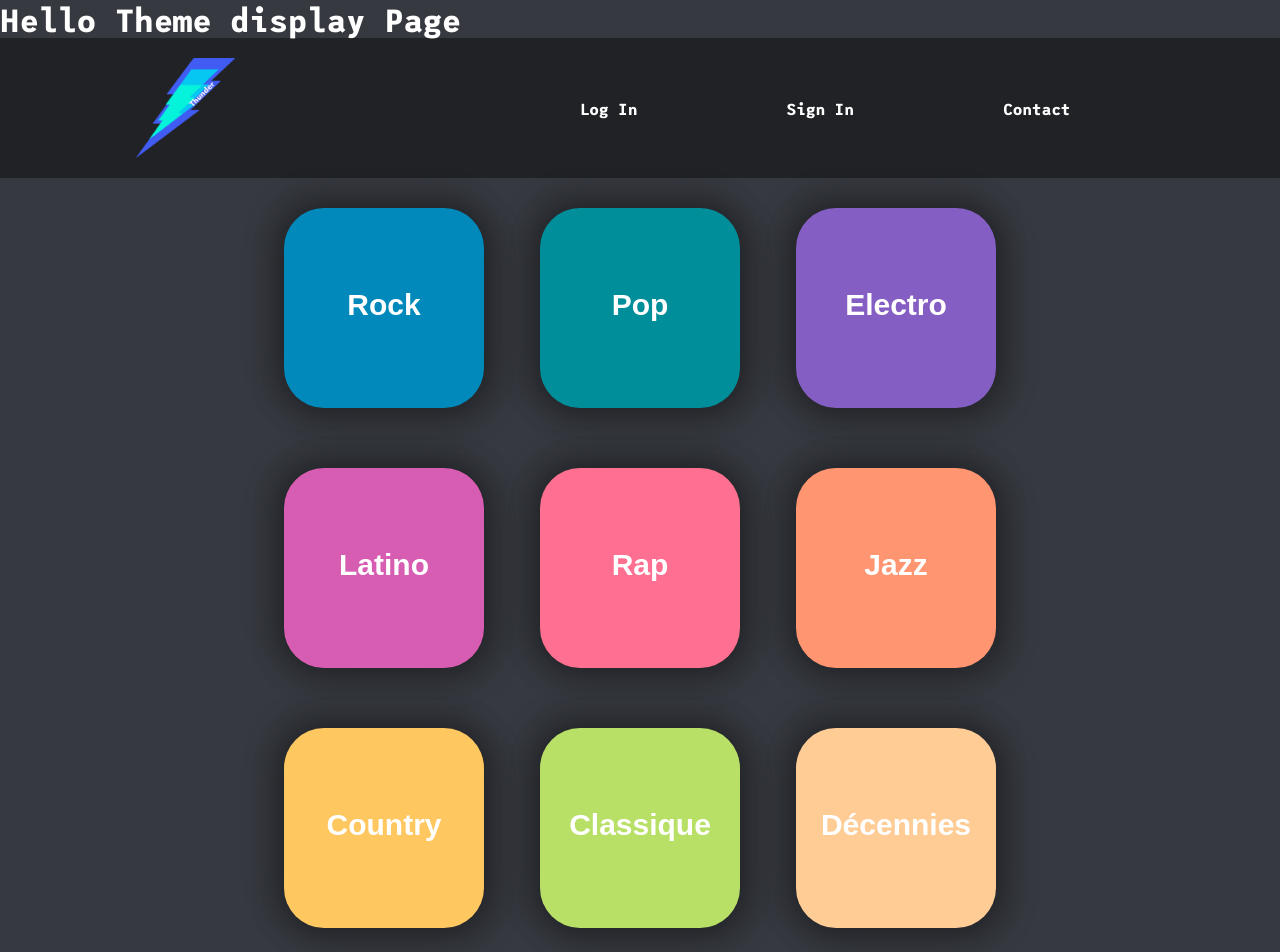
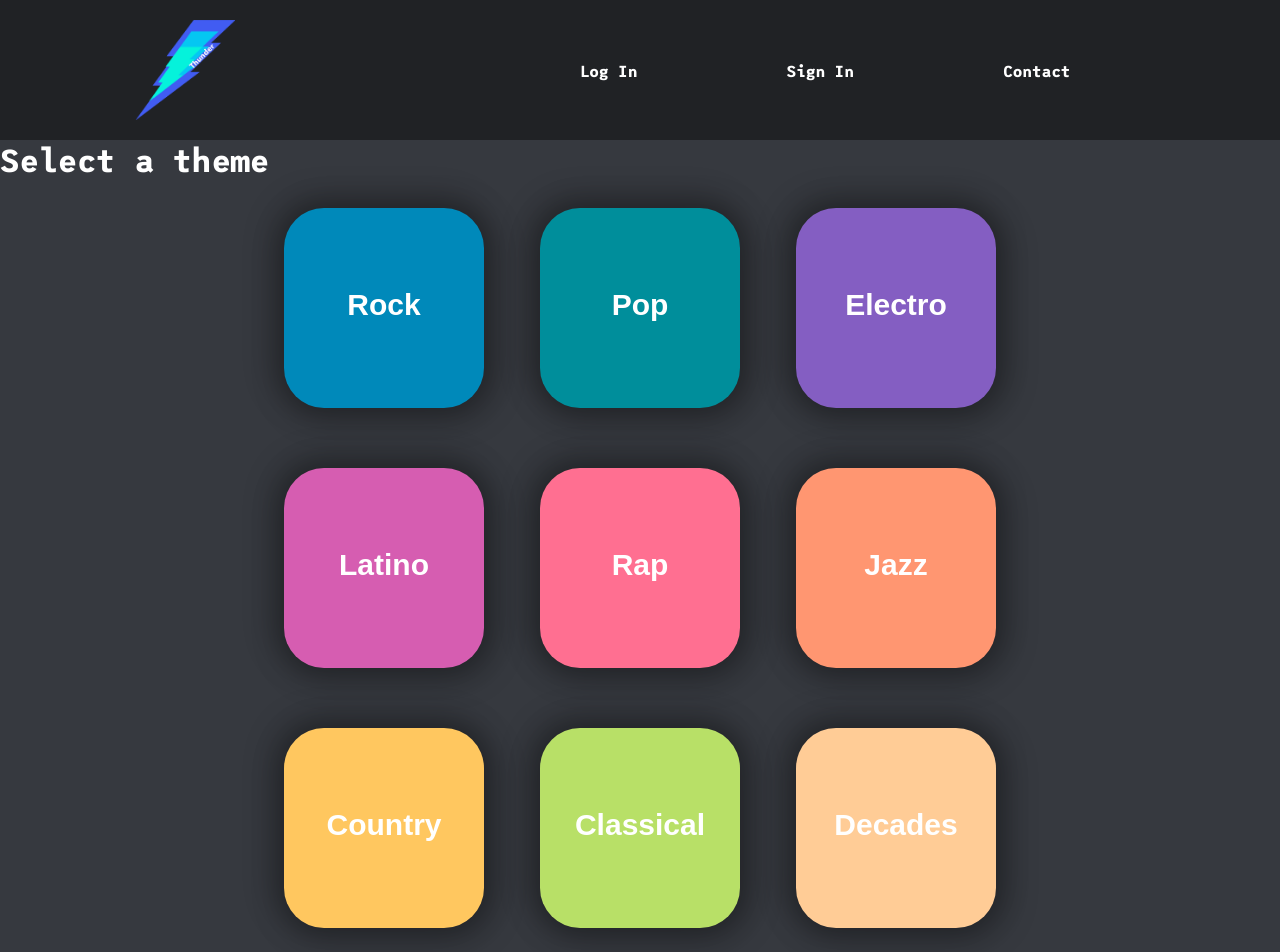
Before and after one commit to clrko/wild-thunder, a React (Create React App) app: page /theme-page/pseudo in a window 1280 px wide. Shown: the top 952 px of the page. Built offline with nearby package versions, Linux system fonts and the light colour scheme.

Commit message:
Page theme updated and refactorization of the cards.js themepage.js files

```diff
--- a/src/components/Cards.js
+++ b/src/components/Cards.js
@@ -4,7 +4,7 @@ import "./Cards.css"
 
 function Cards(props) {
     return (
-        <div className="card" style={props.divStyle}>
+        <div className="card" style={{background: props.divStyle}}>
             <div className="card_image">
                 <div className="card_title title-white">
                     <div>{props.title}</div>
--- a/src/components/pages/ThemePage.js
+++ b/src/components/pages/ThemePage.js
@@ -6,58 +6,71 @@ import NavbarFooter from '../shared/NavbarFooter';
 import ScrollToTop from '../shared/ScrollToTop';
 
 
-const divStyle = [{
+const themeList = [{
+    id: 1,
+    title: "Rock",
     background: '#0089BA',
 },
 {
+    id: 2,
+    title: "Pop",
     background: '#008E9B',
 },
 {
+    id: 3,
+    title: "Electro",
     background: '#845EC2',
 },
 {
+    id: 4,
+    title: "Latino",
     background: '#D65DB1',
 },
 {
+    id: 5,
+    title: "Rap",
     background: '#FF6F91',
 },
 {
+    id: 6,
+    title: "Jazz",
     background: '#FF9671',
 },
 {
+    id: 7,
+    title: "Country",
     background: '#FFC75F',
 },
 {
+    id: 8,
+    title: "Classical",
     background: '#B8E067',
 },
 {
+    id: 9,
+    title: "Decades",
     background: '#ffcc96',
 }
 ];
 
+class ThemePage extends Component {
 
-class ThemePage extends Component{
-    render(){
-        return(
+    render() {
+
+        console.log(themeList.map(theme => theme.title))
+        return (
             <div>
-                <h1>Hello Theme display Page</h1>
-                <NavbarHeader/>
-                <NavbarFooter/>
-
+                <NavbarHeader />
+                <NavbarFooter />
+                <h1>Select a theme</h1>
                 <div className="container-card">
                     <div className="cards-list">
-                    <Cards divStyle={divStyle[0]} title="Rock"></Cards>
-                    <Cards divStyle={divStyle[1]} title="Pop"></Cards>
-                    <Cards divStyle={divStyle[2]} title="Electro"></Cards>
-                    <Cards divStyle={divStyle[3]} title="Latino"></Cards>
-                    <Cards divStyle={divStyle[4]} title="Rap"></Cards>
-                    <Cards divStyle={divStyle[5]} title="Jazz"></Cards>
-                    <Cards divStyle={divStyle[6]} title="Country"></Cards>
-                    <Cards divStyle={divStyle[7]} title="Classique"></Cards>
-                    <Cards divStyle={divStyle[8]} title="Décennies"></Cards>
+                        {themeList.map(theme =>
+                            <Cards key={theme.id} divStyle={theme.background} title={theme.title}></Cards>
+                        )}
                     </div>
                 </div>
-            <ScrollToTop />;
+                <ScrollToTop />
             </div>
         );
     }
```
Lines whose indentation alone changed are shown as unchanged.
